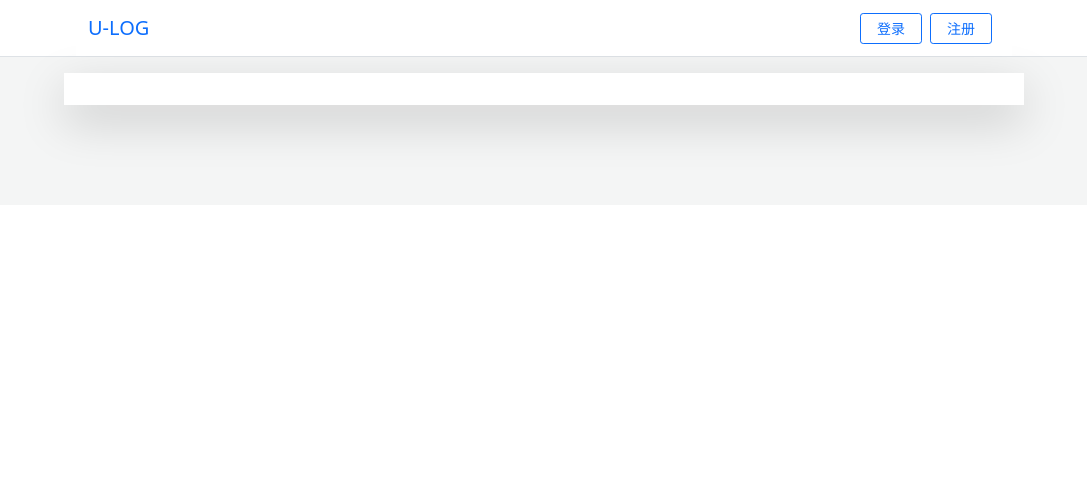
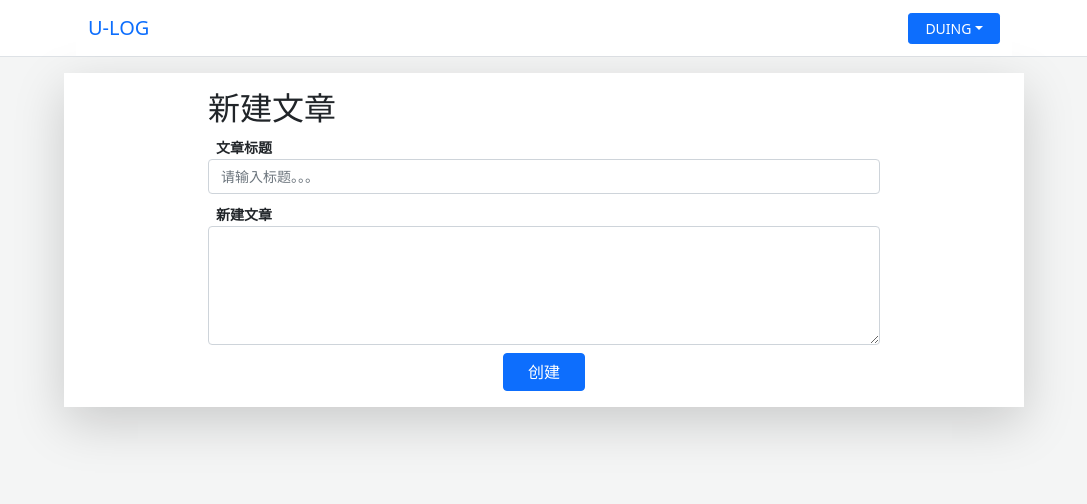
Before and after one commit to cgb-vue3/EasyBooker, a Vue app: page /create in a window 1280 px wide. Before the commit this address had no page. Shown: the top 504 px of the page, without its empty margins (96-1183 px from the left). Built offline with nearby package versions, Linux system fonts and the light colour scheme.

Commit message:
ValidateInput 支持textarea。创建文章页面

```diff
--- a/src/components/GlobalHeader.vue
+++ b/src/components/GlobalHeader.vue
@@ -22,8 +22,8 @@
 				</router-link>
 			</form>
 			<drop-down :title="User.name" v-else>
-				<drop-down-item> 编辑 </drop-down-item>
-				<drop-down-item> 我的专栏 </drop-down-item>
+				<drop-down-item @click="createPost"> 新建文章 </drop-down-item>
+				<drop-down-item @click="myColumn"> 我的专栏 </drop-down-item>
 				<drop-down-item @click="handleQuit"> 退出 </drop-down-item>
 			</drop-down>
 		</div>
@@ -58,14 +58,22 @@ export default defineComponent({
 		const User = ref(props.user)
 		const store = useStore()
 		const router = useRouter()
-
+		const createPost = () => {
+			router.push('/create')
+		}
 		const handleQuit = () => {
 			router.push('/')
 			store.commit('logOut')
 		}
+		const myColumn = () => {
+			const columnId = store.state.user.columnId
+			router.push({name: 'columns', params: { id: columnId }})
+		}
 		return {
 			User,
-			handleQuit
+			handleQuit,
+			createPost,
+			myColumn
 		}
 	},
 })
--- a/src/components/ValidateInput.vue
+++ b/src/components/ValidateInput.vue
@@ -2,11 +2,23 @@
 	<div class="mb-2 validate-input">
 		<span class="form-label p-2">{{ title }}</span>
 		<input
+			v-if = "tag === 'input'"
 			type="text"
 			class="form-control shadow-none"
 			:class="{ 'is-invalid': ruleState.error }"
 			aria-describedby="validationServer03Feedback"
 			required
+			@blur="onValidate"
+			@input="updateValue"
+			:value="inputRef"
+			v-bind="$attrs"
+		/>
+		<textarea v-else
+			class="form-control shadow-none"
+			:class="{ 'is-invalid': ruleState.error }"
+			aria-describedby="validationServer03Feedback"
+			required
+			rows="5"
 			@blur="onValidate"
 			@input="updateValue"
 			:value="inputRef"
@@ -28,6 +40,8 @@ interface RuleProp {
 
 export type RulesProp = RuleProp[]
 
+type TagProp = 'input' | 'textarea';
+
 export default defineComponent({
 	props: {
 		title: {
@@ -39,6 +53,10 @@ export default defineComponent({
 			required: true,
 		},
 		modelValue: String,
+		tag: {
+			type: String,
+			default: 'input'
+		}
 	},
 	inheritAttrs: false,
 	setup(props, ctx) {
--- a/src/hooks/testData.ts
+++ b/src/hooks/testData.ts
@@ -181,6 +181,7 @@ export const Posts = [
     isLogin: boolean;
     name: string;
     id?: number;
+    columnId?: string;
   }
 
 
--- a/src/router.ts
+++ b/src/router.ts
@@ -3,6 +3,7 @@ import Home from './views/Home.vue'
 import Login from './views/Login.vue'
 import Register from './views/Register.vue'
 import CoumnDetail from './views/ColumnDetail.vue'
+import CreatePost from "./views/CreatePost.vue";
 
 const routerHistory = createWebHistory()
 const router = createRouter({
@@ -27,7 +28,12 @@ const router = createRouter({
             path: '/columns/:id',
             name: 'columns',
             component: CoumnDetail
-        }
+        },
+        {
+            path: '/create',
+            name: 'create',
+            component: CreatePost
+        },
     ]
 })
 
--- a/src/store.ts
+++ b/src/store.ts
@@ -11,9 +11,10 @@ export interface GlobalDataProps {
 const store = createStore<GlobalDataProps>({
     state: {
         user: {
-            isLogin: false,
+            isLogin: true,
             name: 'DUING',
             id: 101,
+            columnId: '5f3e86d62c56ee13bb830961c'
         },
         columns: Columns,
         posts: Posts
@@ -24,6 +25,9 @@ const store = createStore<GlobalDataProps>({
         },
         logOut(state) {
             state.user.isLogin = false
+        },
+        createPost(state, payload) {
+            state.posts.push(payload)
         }
     }
 })
--- a/src/views/ColumnDetail.vue
+++ b/src/views/ColumnDetail.vue
@@ -1,37 +1,45 @@
 <template>
 	<div class="container w-75 column-detail">
 		<div class="d-flex p-3 mb-4 border-bottom">
-			<img :src="column.avatar.url" :alt="column.title" class="rounded-circle column-avatar" />
+			<img :src="columns.avatar.url" :alt="columns.title" class="rounded-circle column-avatar" />
 			<div class="card-content">
-				<h5 class="card-title">{{ column.title }}</h5>
+				<h5 class="card-title">{{ columns.title }}</h5>
 				<p class="card-text">
-					{{ column.description + '...' }}
+					{{ columns.description + '...' }}
 				</p>
 			</div>
 		</div>
 
-		<post-list :Posts="Posts"></post-list>
+		<post-list :Posts="posts"></post-list>
 	</div>
 </template>
 <script>
-import { defineComponent } from 'vue'
-import { useRoute } from 'vue-router'
+import { defineComponent, computed } from 'vue'
+import { useRoute, useRouter } from 'vue-router'
 import PostList from '../components/PostList.vue'
-import {Columns, Posts} from '../hooks/testData'
-
+import {useStore} from 'vuex'
 
 export default defineComponent({
 	components: {
         PostList,
     },
 	setup() {
-        const route = useRoute()
-        const column = Columns.filter(column => column._id == route.params.id)[0]
+		const route = useRoute()
+		const router = useStore()
+		const store = useStore()
+
+        const columns = computed(() => {
+			return store.state.columns.filter(column => column._id == route.params.id)[0]
+		})
+
+		const posts = computed(() => {
+			return store.state.posts
+		})
 
 		return {
             route,
-            column,
-            Posts
+            columns,
+            posts
 		}
 	},
 })
--- /dev/null
+++ b/src/views/CreatePost.vue
@@ -0,0 +1,94 @@
+<template>
+	<div class="container w-75">
+		<h2>新建文章</h2>
+		<validate-form @form-submit="onFormSubmit">
+			<validate-input
+				title="文章标题"
+				:rules="TitleRules"
+				v-model="title"
+				placeholder="请输入标题。。。"
+			>
+			</validate-input>
+
+			<validate-input
+				tag="textarea"
+				title="新建文章"
+				:rules="PostRules"
+				v-model="excerpt"
+			></validate-input>
+
+			<template v-slot:submit> 创建 </template>
+		</validate-form>
+	</div>
+</template>
+
+<script lang="ts">
+import { computed, defineComponent, ref } from 'vue'
+import ValidateInput, { RulesProp } from '../components/ValidateInput.vue'
+import ValidateForm from '../components/ValidateForm.vue'
+import { useStore } from 'vuex'
+import { useRouter } from 'vue-router'
+
+const TitleRules: RulesProp = [
+	{
+		type: 'required',
+		message: '标题不能为空',
+	},
+]
+const PostRules: RulesProp = [
+	{
+		type: 'required',
+		message: '内容不能为空',
+	},
+]
+
+export default defineComponent({
+	name: 'Login',
+	components: {
+		ValidateInput,
+		ValidateForm,
+	},
+	setup() {
+		const title = ref('')
+		const excerpt = ref('')
+		const router = useRouter()
+		const store = useStore()
+
+        const columnId = store.state.user.columnId
+
+
+		const postData = computed(() => {
+            const author = store.state.user.name
+
+			return {
+				createdAt: new Date(),
+				image: {
+					id: '5e912f4c7f24af242a382b8c',
+					url:
+						'http://vue-maker.oss-cn-hangzhou.aliyuncs.com/vue-marker/5e912f4c7f24af242a382b8c.png',
+				},
+				column: columnId,
+				author: author,
+				excerpt: excerpt,
+				title: title,
+				id: '5f3fade0c9875c2cd848a2cb',
+			}
+        })
+
+		const onFormSubmit = (result: boolean) => {
+			console.log('submit:', result)
+			if (result) {
+				store.commit('createPost', postData.value)
+				router.push('/columns/' + columnId)
+			}
+		}
+		return {
+			TitleRules,
+			PostRules,
+			title,
+			onFormSubmit,
+			excerpt,
+		}
+	},
+})
+</script>
```
